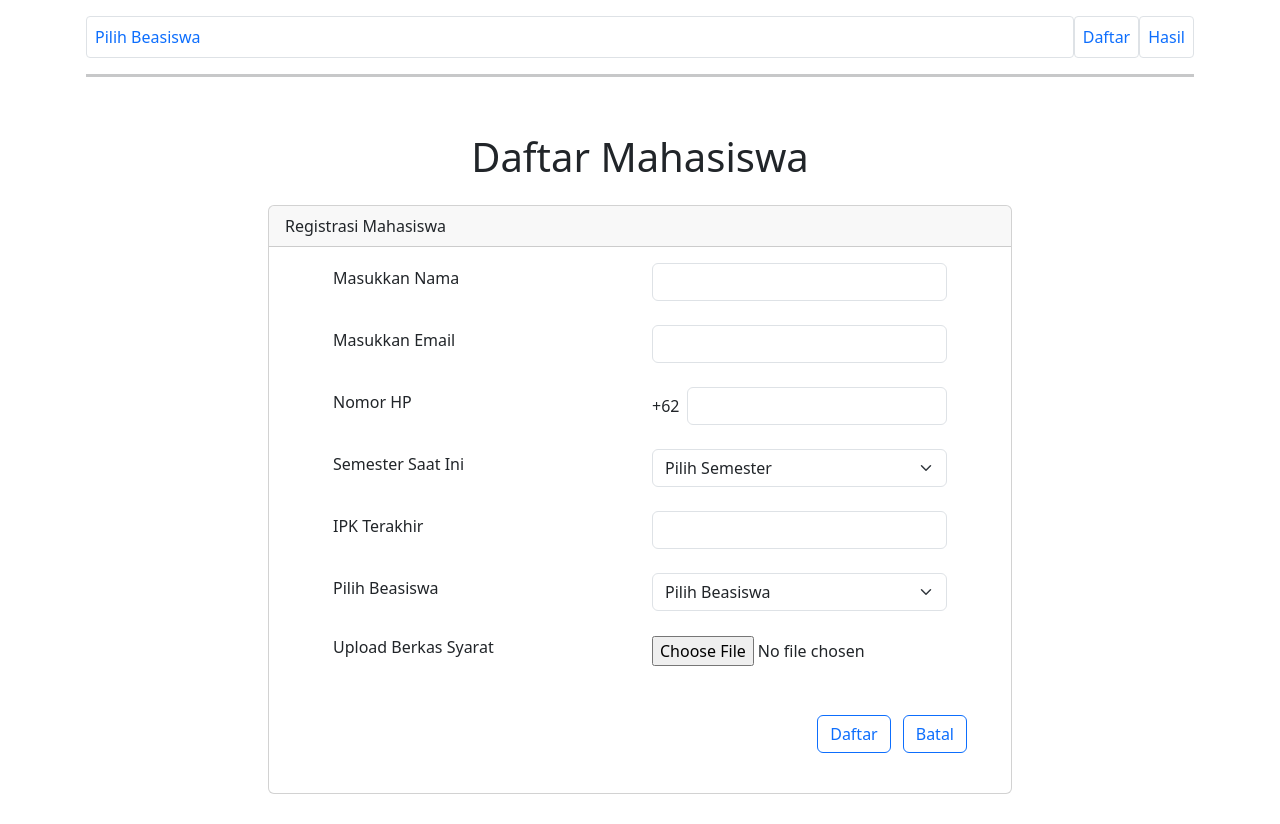
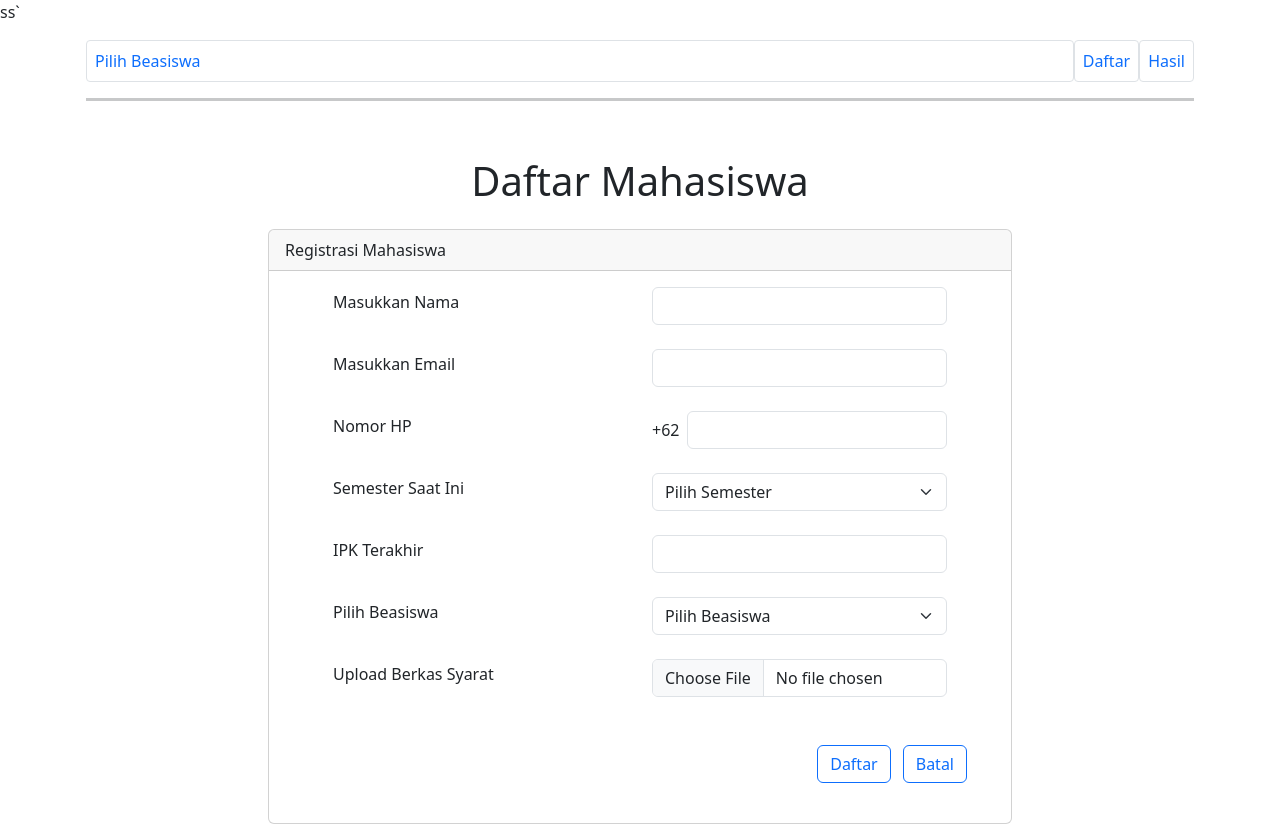
Before and after one commit to gilanghadi/serkom, a PHP site: page /serkom/ in a window 1280 px wide. Before the commit the page ends 794 px from the top, so only its background shows below. Run offline with PHP 8.4, Linux system fonts and the light colour scheme; data that the repository does not hold is empty.

Commit message:
[feat] initial commit

```diff
--- a/app/pages/components/navbar.php
+++ b/app/pages/components/navbar.php
@@ -1,4 +1,4 @@
-<div class="container p-3">
+ss`<div class="container p-3">
     <div class="d-flex">
         <a href="<?= BASEURL . 'beasiswa.php' ?>" class="text-decoration-none p-2 p-2 flex-grow-1 border bg-white rounded-1">
             <div class="">
--- a/index.php
+++ b/index.php
@@ -157,7 +157,7 @@ $beasiswa = mysqli_query($conn, "SELECT * FROM beasiswa");
                                         <label for="berkas" class="form-label">Upload Berkas Syarat</label>
                                     </div>
                                     <div class="col-lg-6">
-                                        <input type="file" name="berkas" id="berkas" required>
+                                        <input type="file" name="berkas" id="berkas" class="form-control" required>
                                     </div>
                                 </div>
                                 <div class="d-flex p-4 row">
```
